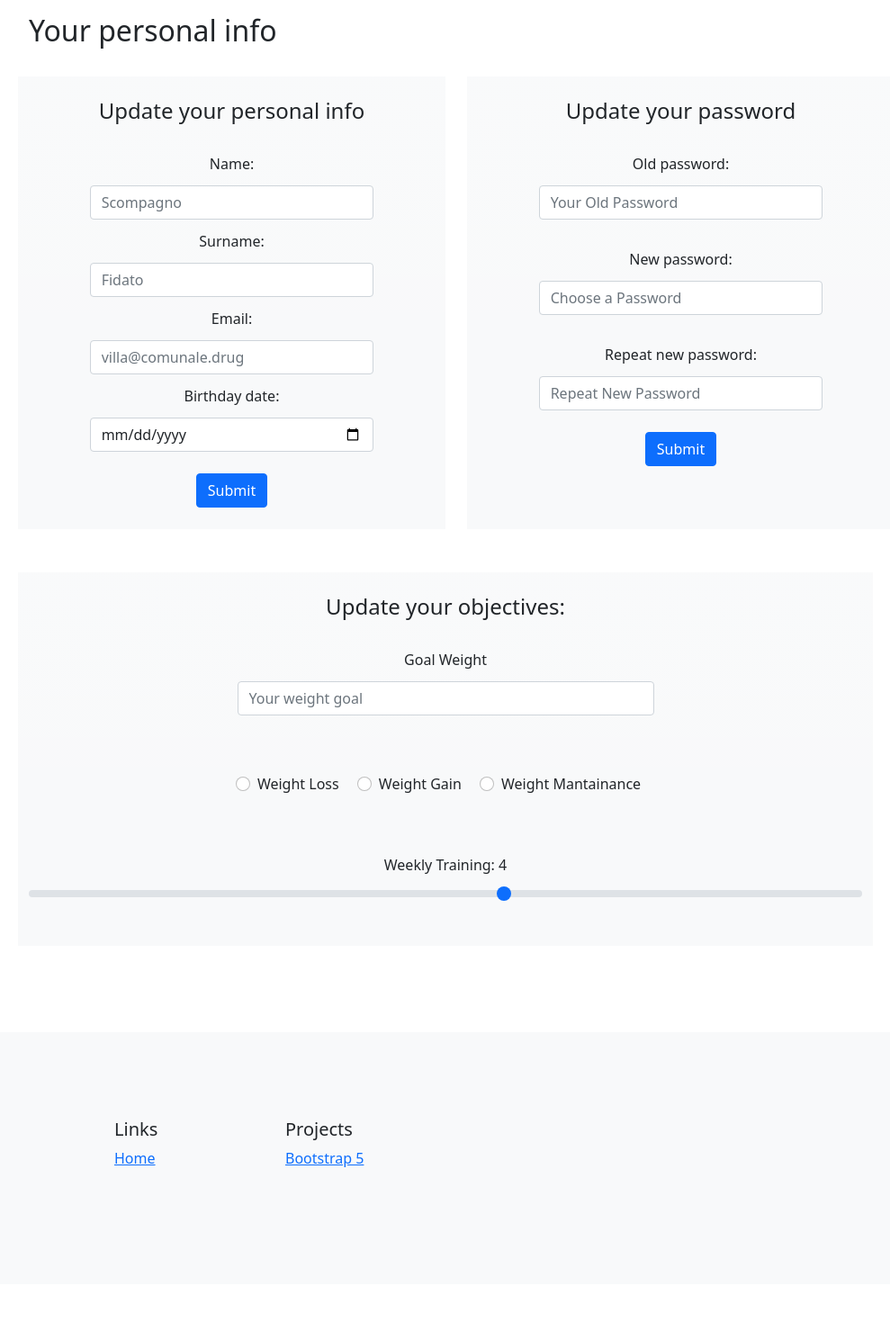
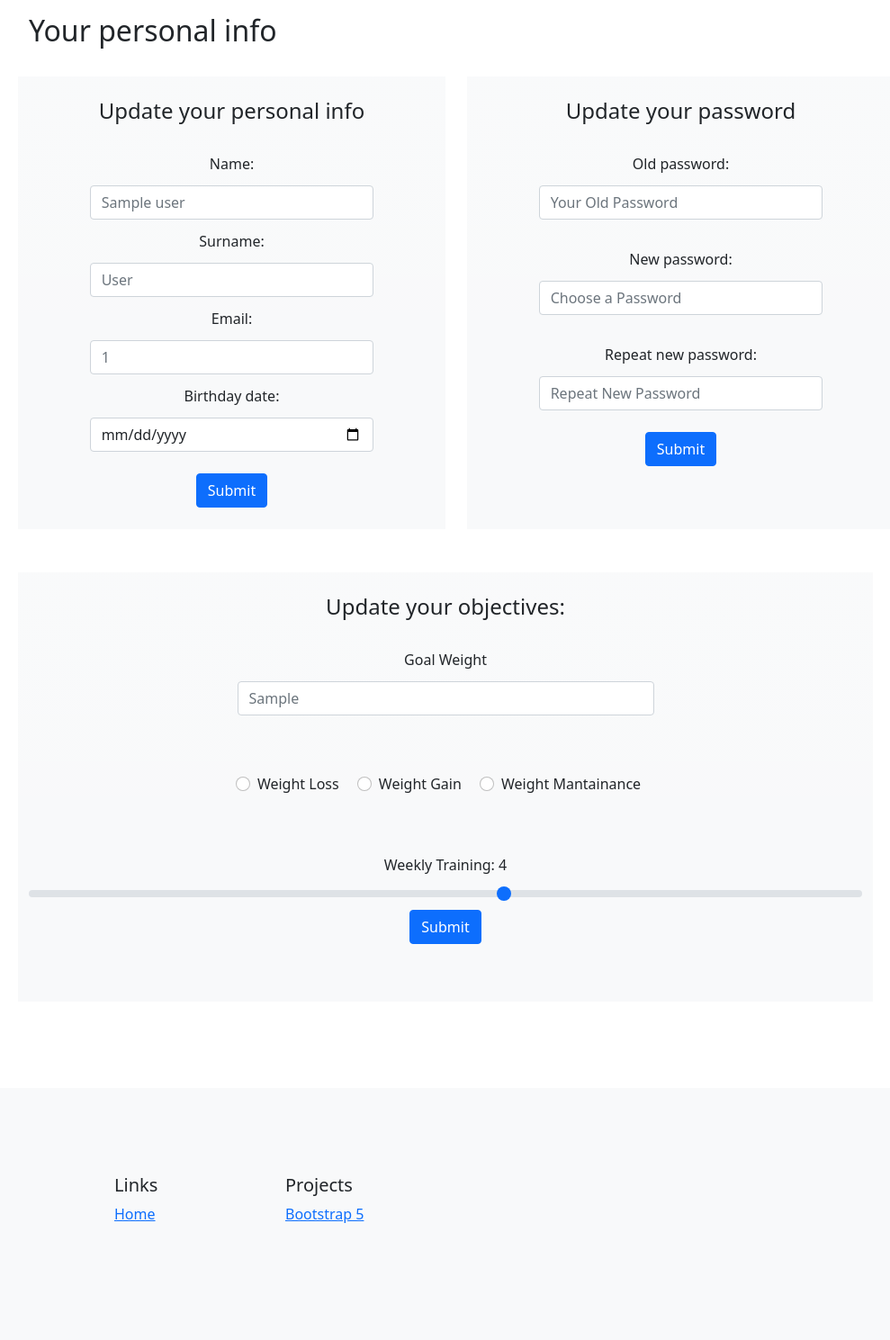
Before and after one commit to jeruu/NutrAspect, a Flask app: page /profile in a window 1280 px wide. Shown: the part 60-1549 px from the top of the page at 90% size, without its empty margins (50-1039 px from the left). Before the commit the page ends 1357 px from the top, so only its background shows below. Run offline with Flask 2, Linux system fonts and the light colour scheme; a user stored in the database is signed in; a database or web service that is not in the repository returns one stand-in record (values such as "Sample title"); some libraries are stand-ins or nearby versions.

Commit message:
aggiunta profile, completamento weight e aggiunta nome a home

```diff
--- a/app.py
+++ b/app.py
@@ -121,9 +121,10 @@ def homeProva():
     chartArr.append(['Fats', fatP])
 
     print(foodArrSnack)
+    userName = users_collection.find_one({'email': flask_login.current_user.id})['name']
     return render_template('home.html', foodArrBreakfast=foodArrBreakfast, foodArrLaunch=foodArrLaunch,
                            foodArrDinner=foodArrDinner, foodArrSnack=foodArrSnack, dailySummary=dailySummary,
-                           chartArr=chartArr)
+                           chartArr=chartArr, userName=userName)
 
 
 # franc
@@ -324,7 +325,10 @@ def weightProva():
         chartData.append([x['day'].strftime("%d/%m/%Y"), x['weight'], userId['objectiveW']])
     print(chartData)
 
-    return render_template('weight.html', weightArray=chartData)
+    lastWeight = chartData[-1][1]
+    gWeight = chartData[-1][2]
+    print(lastWeight)
+    return render_template('weight.html', weightArray=chartData, lastWeight=lastWeight, gWeight=gWeight, lossWeight=gWeight-lastWeight)
 
 
 # Handler per le pagine non trovate
@@ -364,10 +368,63 @@ def waterprova():
     return render_template('water.html', todayml=todayml, racml=racml)
 
 
-@app.route('/profile')
+@app.route('/profile', methods=['GET', 'POST'])
 @flask_login.login_required
 def profileprova():
-    return render_template('profile.html')
+    uEmail = flask_login.current_user.id
+    qr = users_collection.find_one({'email': uEmail})
+    uName = qr['name']
+    uSurname = qr['surname']
+    uObjW = qr['objectiveW']
+    uObj = qr['objective']
+    uWSport = qr['wSport']
+
+    name = request.form.get('name')
+    surname = request.form.get('surname')
+    email = request.form.get('email')
+    bDate = request.form.get('date')
+
+    objectiveW = request.form.get('objW')
+    objective = request.form.get('wRadio')
+    wSport = request.form.get('wSport')
+
+    oldPsw = request.form.get('oldPsw')
+    newPsw1 = request.form.get('newPsw1')
+    newPsw2 = request.form.get('newPsw2')
+
+    if name is not None:
+        if len(name) > 1:
+            users_collection.update_one({'email': uEmail}, {'$set': {'name': name}})
+    if surname is not None:
+        if len(name) > 1:
+            users_collection.update_one({'email': uEmail}, {'$set': {'surname': surname}})
+    if email is not None:
+        if len(name) > 1:
+            if users_collection.find_one({'email': email}) is None:
+                users_collection.update_one({'email': uEmail}, {'$set': {'email': email}})
+    # if bDate is not None:
+    #    users_collection.update_one({'email': uEmail}, {'$set': {'bDate': bDate}})
+
+    if oldPsw == qr['password']:
+        if newPsw1 is not None:
+            if len(newPsw1) > 6:
+                if newPsw1 == newPsw2:
+                    users_collection.update_one({'email': uEmail}, {'$set': {'password': newPsw1}})
+    if objectiveW is not None:
+        if isNumber(objectiveW):
+            users_collection.update_one({'email': uEmail}, {'$set': {'objectiveW': int(objectiveW)}})
+
+    if objective is not None:
+        if objective != uObj:
+            users_collection.update_one({'email': uEmail}, {'$set': {'objective': objective}})
+
+    if wSport is not None:
+        if wSport != uWSport:
+            users_collection.update_one({'email': uEmail}, {'$set': {'wSport': int(wSport)}})
+
+
+
+    return render_template('profile.html', uEmail=uEmail, uName=uName, uSurname=uSurname, uObjW=uObjW)
 
 
 @app.route('/addFood', methods=['GET', 'POST'])
--- a/templates/home.html
+++ b/templates/home.html
@@ -41,7 +41,7 @@
 
     <div class="container-fluid py-4 under-nav">
         <div>
-            <h2 class="border-bottom pb-3 mb-4" id="welcome">Welcome, scompagno</h2>
+            <h2 class="border-bottom pb-3 mb-4" id="welcome">Welcome, {{ userName }}</h2>
         </div>
 
         <div class="row">
--- a/templates/profile.html
+++ b/templates/profile.html
@@ -11,13 +11,13 @@
                 <form method="post">
                     <h4 class="h4 mt-4">Update your personal info</h4>
                     <label for="name" style="display: inline-block" class="mx-3 my-2 mt-4">Name: </label><br>
-                    <input id="name" name="name" placeholder="Scompagno" class="form-control mx-3 my-1" style="display: inline-block;max-width: 70%"><br>
+                    <input id="name" name="name" placeholder="{{ uName }}" class="form-control mx-3 my-1" style="display: inline-block;max-width: 70%"><br>
                     <label for="surname" style="display: inline-block" class="mx-3 my-2">Surname: </label><br>
-                    <input id="surname" name="surname" placeholder="Fidato" class="form-control mx-3 my-1" style="display: inline-block;max-width: 70%"><br>
+                    <input id="surname" name="surname" placeholder="{{ uSurname }}" class="form-control mx-3 my-1" style="display: inline-block;max-width: 70%"><br>
                     <label for="email" style="display: inline-block" class="mx-3 my-2">Email: </label><br>
-                    <input id="email" name="email" placeholder="villa@comunale.drug" class="form-control mx-3 my-1" style="display: inline-block;max-width: 70%"><br>
+                    <input id="email" name="email" placeholder="{{ uEmail }}" class="form-control mx-3 my-1" style="display: inline-block;max-width: 70%"><br>
                     <label for="email" style="display: inline-block" class="mx-3 my-2">Birthday date: </label><br>
-                    <input type="date" id="email" name="email" class="form-control mx-3 my-1 mb-4" style="display: inline-block;width: 70%"><br>
+                    <input type="date" id="date" name="date" placeholder="02/02/2022" class="form-control mx-3 my-1 mb-4" style="display: inline-block;width: 70%" ><br>
                     <button class="btn btn-primary mb-4" id="btn" name="btn" type="submit">Submit</button>
                 </form>
             </div>
@@ -39,10 +39,10 @@
                 <h4 class="h4 mt-4">Update your objectives: </h4>
                 <form method="post">
                     <label for="oldPsw" style="display: inline-block" class="mx-3 my-2 mt-4">Goal Weight </label><br>
-                    <input type="text" id="weight" name="weight" placeholder="Your weight goal" class="form-control mx-3 my-1 mb-4" style="display: inline-block;width: 50%"><br>
+                    <input placeholder="{{ uObjW }}" type="text" id="weight" name="objW" placeholder="Your weight goal" class="form-control mx-3 my-1 mb-4" style="display: inline-block;width: 50%"><br>
                     <div class="form-floating py-md-4 my-3">
                         <div class="form-check form-check-inline">
-                          <input class="form-check-input" type="radio" id="inlineRadioWL" value="wLoss" name="wRadio">
+                          <input  class="form-check-input" type="radio" id="inlineRadioWL" value="wLoss" name="wRadio">
                           <label class="form-check-label" for="inlineRadioWL">Weight Loss</label>
                         </div>
                         <div class="form-check form-check-inline">
@@ -57,6 +57,7 @@
                     <div class="py-4 my-3">
                         <label for="customRange3" class="form-label">Weekly Training: <span id="demo"></span></label>
                         <input type="range" class="form-range" min="0" max="7" step="1" id="customRange3" name="wSport">
+                        <button class="btn btn-primary mb-4">Submit</button>
                     </div>
                 </form>
             </div>
--- a/templates/weight.html
+++ b/templates/weight.html
@@ -30,12 +30,12 @@
             <div class="col-sm-12 col-md-5 text-center mx-auto bg-light bg-gradient my-4 pb-3">
                 <h3 class="mt-3">Current Weight</h3>
                 <h4>The last time you updated you weight, you weighed</h4>
-                <h4 id="currentWeight" name="currentWeight" style="display: inline-block">888</h4><h4 style="display: inline-block" class="text-reset lead"> Kg</h4>
+                <h4 id="currentWeight" name="currentWeight" style="display: inline-block">{{ lastWeight }}</h4><h4 style="display: inline-block" class="text-reset lead"> Kg</h4>
                 <h5></h5>
                 <h5 style="display: inline-block" class="lead">Your goal weight is</h5>
-                <h5 id="idealWeight" name="idealWeight" style="display: inline-block">555</h5>
+                <h5 id="idealWeight" name="idealWeight" style="display: inline-block">{{ gWeight }}</h5>
                 <h5 style="display: inline-block" class="lead">Kg. You've already lost</h5>
-                <h5 style="display:inline-block" id="lostKg" name="lostKg">333</h5>
+                <h5 style="display:inline-block" id="lostKg" name="lostKg">{{ lossWeight }}</h5>
                 <h5 style="display: inline-block" class="lead">Kg. Keep going!!</h5>
             </div>
             <div class="row">
```
